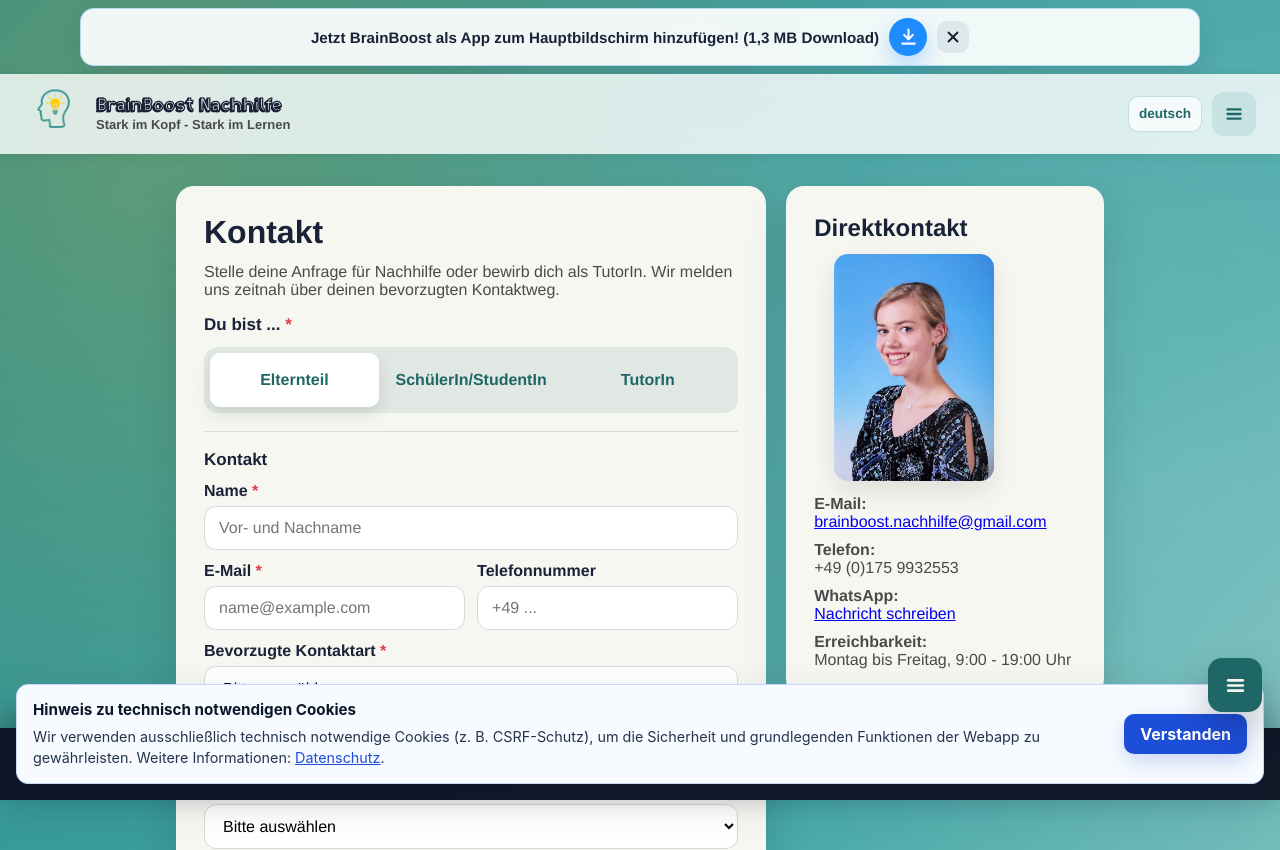
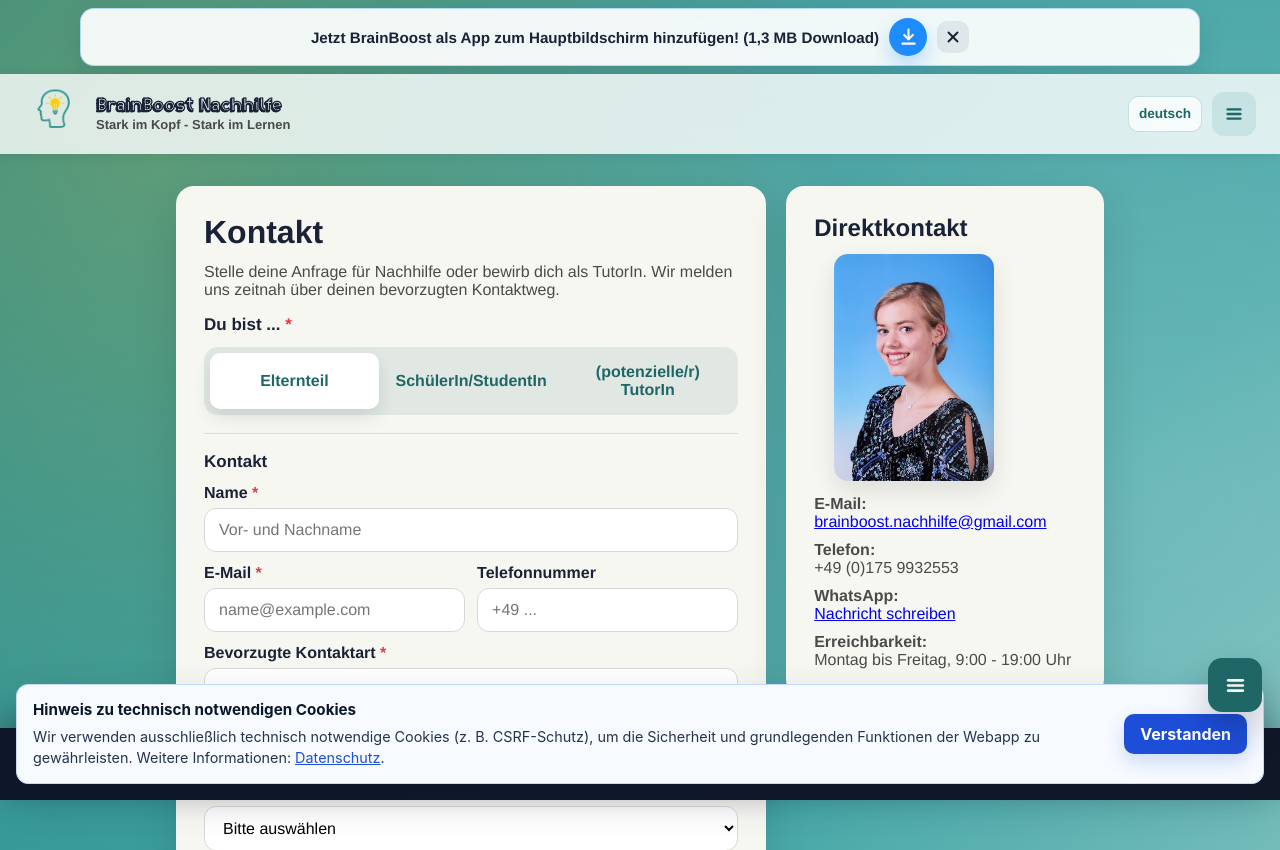
Before and after one commit to smigalski/brainboost-app, a Django app: page /kontakt/ in a window 1280 px wide. Shown: the top 850 px of the page. Run offline with Django 4.2, Linux system fonts and the light colour scheme.

Commit message:
contact forms improved

```diff
--- a/brainboost/core/templates/contact.html
+++ b/brainboost/core/templates/contact.html
@@ -223,7 +223,7 @@
                 <div class="lead-role-tabs" role="tablist" aria-label="{% trans 'Du bist' %}">
                     <button class="lead-role-tab" type="button" role="tab" aria-selected="false" data-role-tab="parent" data-role-panel-target="learning">{% trans "Elternteil" %}</button>
                     <button class="lead-role-tab" type="button" role="tab" aria-selected="false" data-role-tab="student" data-role-panel-target="learning">{% trans "SchülerIn/StudentIn" %}</button>
-                    <button class="lead-role-tab" type="button" role="tab" aria-selected="false" data-role-tab="tutor" data-role-panel-target="tutor">{% trans "TutorIn" %}</button>
+                    <button class="lead-role-tab" type="button" role="tab" aria-selected="false" data-role-tab="tutor" data-role-panel-target="tutor">{% trans "(potenzielle/r) TutorIn" %}</button>
                 </div>
                 <div class="lead-role-field" aria-hidden="true">
                     {{ form.role }}
```
